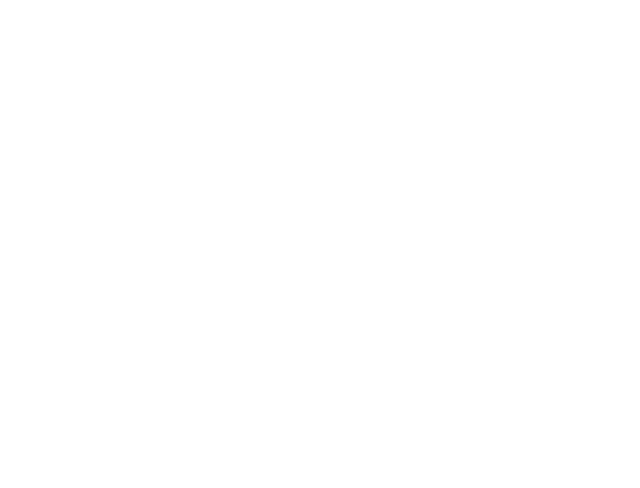
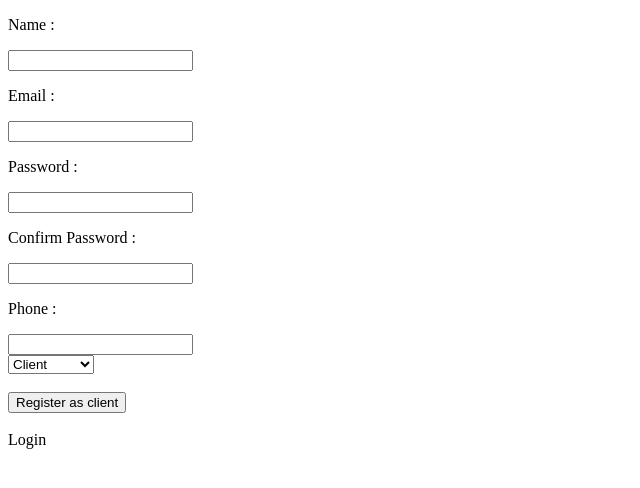
Before and after one commit to SamarthBagde/Freelancer-Marketplace, a React (Vite) app in the folder Frontend/: page /register in a window 1280 px wide. Before the commit this address had no page. Shown: the top 488 px of the page, without its empty margins (0-640 px from the left). Built offline with nearby package versions, Linux system fonts and the light colour scheme.

Commit message:
register user done

```diff
--- a/Frontend/pages/Login.jsx
+++ b/Frontend/pages/Login.jsx
@@ -73,6 +73,11 @@ const Login = () => {
         <br />
         <button type="submit">Login</button>
       </form>
+
+      <br />
+      <br />
+
+      <div onClick={() => navigator("/register")}>Register</div>
     </>
   );
 };
--- a/Frontend/pages/Register.jsx
+++ b/Frontend/pages/Register.jsx
@@ -1,9 +1,187 @@
-import React from "react";
+import React, { useState } from "react";
+import { useNavigate } from "react-router-dom";
+import axios from "axios";
 
 const Register = () => {
+  const [name, setName] = useState("");
+  const [email, setEmail] = useState("");
+  const [password, setPassword] = useState("");
+  const [rePassword, setRePassword] = useState("");
+  const [phone, setPhone] = useState("");
+  const [role, setRole] = useState("client");
+  const [domain, setDomain] = useState("");
+  const [skills, setSkills] = useState([]);
+
+  const navigator = useNavigate();
+
+  const handleSubmit = async (e) => {
+    e.preventDefault();
+
+    if (
+      !name.trim() ||
+      !email.trim() ||
+      !password.trim() ||
+      !rePassword.trim() ||
+      name.length < 3 ||
+      phone.length != 10
+    ) {
+      console.log("Enter inpute correctlly");
+      return;
+    }
+
+    if (role === "freelancer") {
+      if (!domain.trim() || skills.length === 0) {
+        console.log("Enter inpute correctlly");
+        return;
+      }
+    }
+
+    if (password !== rePassword) {
+      console.log("Check you password again");
+      return;
+    }
+
+    let data = {
+      name,
+      email,
+      password,
+      phone,
+      role,
+    };
+    if (role === "freelancer") {
+      data.profile = {
+        domain,
+        skills,
+      };
+    }
+
+    console.log(data);
+
+    try {
+      const res = await axios.post(
+        "http://localhost:3001/user/register",
+        data,
+        { withCredentials: true }
+      );
+      if (res.status === 201) {
+        console.log("User regisetred");
+        const role = res.data.data.user.role;
+
+        if (role === "client") {
+          navigator("/client");
+        } else if (role === "freelancer") {
+          navigator("/freelancer");
+        }
+      } else {
+        console.log(res);
+      }
+    } catch (error) {
+      console.log(error.response.data);
+    }
+  };
+
   return (
     <>
-      <h1>Register Page</h1>
+      <form onSubmit={handleSubmit}>
+        <div>
+          <p>Name : </p>
+          <input
+            type="text"
+            required
+            onChange={(e) => {
+              setName(e.target.value);
+            }}
+          />
+        </div>
+        <div>
+          <p>Email : </p>
+          <input
+            type="text"
+            required
+            onChange={(e) => {
+              setEmail(e.target.value);
+            }}
+          />
+        </div>
+        <div>
+          <p>Password : </p>
+          <input
+            type="password"
+            required
+            onChange={(e) => {
+              setPassword(e.target.value);
+            }}
+          />
+        </div>{" "}
+        <div>
+          <p>Confirm Password : </p>
+          <input
+            type="password"
+            required
+            onChange={(e) => {
+              setRePassword(e.target.value);
+            }}
+          />
+        </div>
+        <div>
+          <p>Phone : </p>
+          <input
+            type="number"
+            required
+            onChange={(e) => {
+              setPhone(e.target.value);
+            }}
+          />
+        </div>
+        <div>
+          <select
+            value={role}
+            onChange={(e) => {
+              setRole(e.target.value);
+            }}
+          >
+            <option value="client">Client</option>
+            <option value="freelancer">Freelancer</option>
+          </select>
+        </div>
+        {role === "freelancer" ? (
+          <>
+            <div>
+              <p>Domain : </p>
+              <input
+                type="text"
+                required
+                onChange={(e) => {
+                  setDomain(e.target.value);
+                }}
+              />
+            </div>
+            <div>
+              <p>Skills : </p>
+              <input
+                type="text"
+                required
+                onChange={(e) => {
+                  const input = e.target.value;
+                  const data = input
+                    .split(",")
+                    .map((i) => i.trim())
+                    .filter((i) => i.length > 0);
+
+                  setSkills(data);
+                }}
+              />
+            </div>
+          </>
+        ) : (
+          <></>
+        )}
+        <br />
+        <button type="submit">Register as {role}</button>
+        <br />
+        <br />
+        <div onClick={() => navigator("/login")}>Login</div>
+      </form>
     </>
   );
 };
--- a/Frontend/src/App.jsx
+++ b/Frontend/src/App.jsx
@@ -1,14 +1,16 @@
+import { BrowserRouter as Router, Routes, Route } from "react-router-dom";
+import Login from "../pages/Login";
+import Register from "../pages/Register";
+import ClientDashboard from "../pages/ClientDashboard";
 import ProtectedRoute from "../components/ProtectedRoute";
-import ClientDashboard from "../pages/ClientDashboard";
 import FreelancerDashboard from "../pages/FreelancerDashborad";
-import Login from "../pages/Login";
-import { BrowserRouter as Router, Routes, Route } from "react-router-dom";
 
 function App() {
   return (
     <Router>
       <Routes>
         <Route path="/login" element={<Login />} />
+        <Route path="/register" element={<Register />} />
         <Route
           path="/client"
           element={
```
Also changed, not shown: 2 other files (tests, documents, lock files or other folders).
